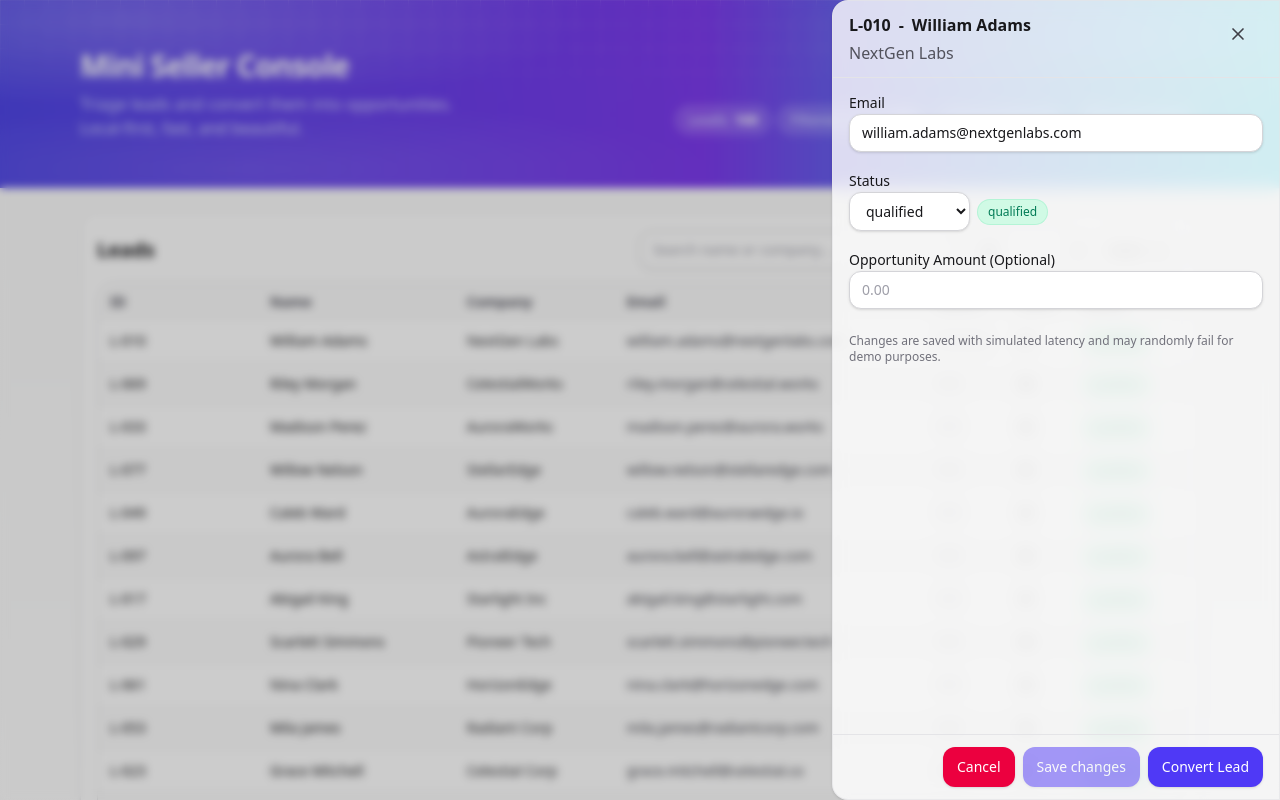
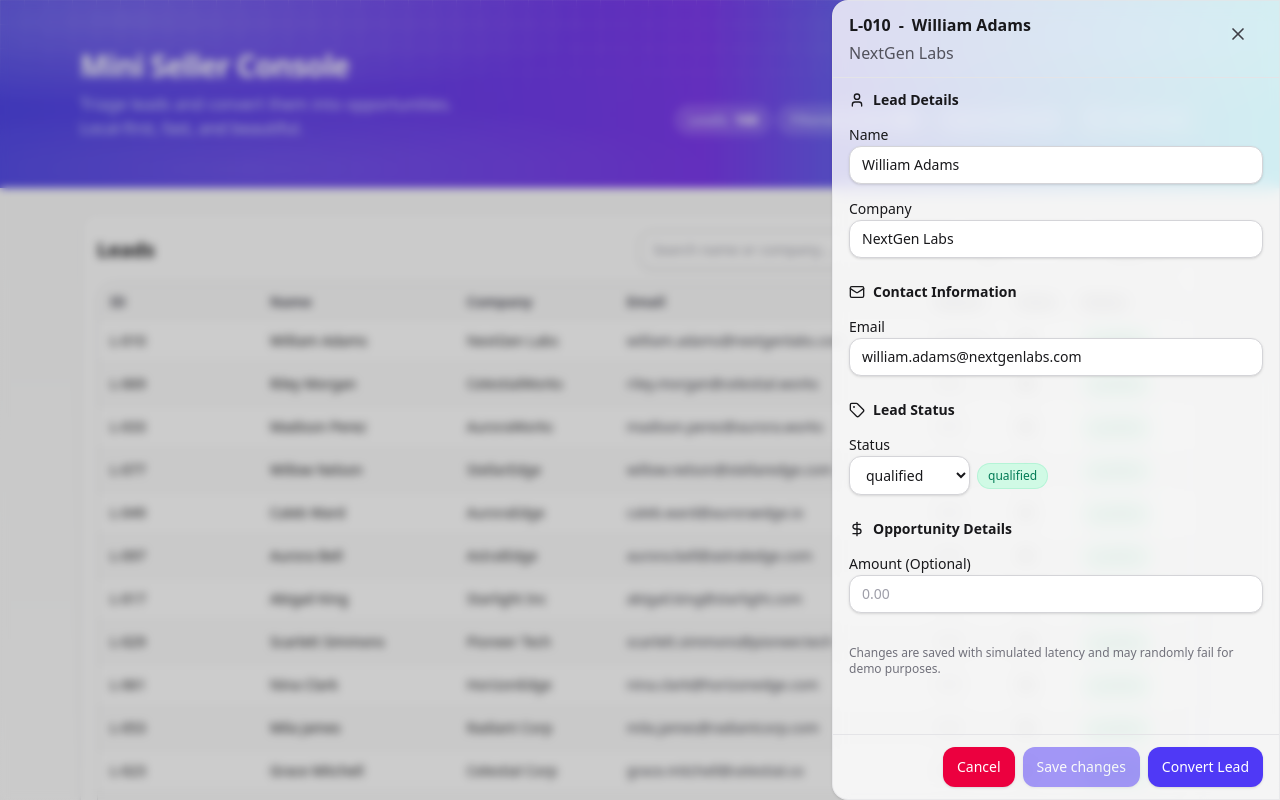
Before and after one commit to GabrielSpookyDev/uitify-mini-seller-console, a React (Vite) app: page / in a window 1280 px wide. Both pictures are taken after a click on the element 640 px from the left and 341 px from the top of the page. Shown: the top 800 px of the page. Built offline with nearby package versions, Linux system fonts and the light colour scheme.

Commit message:
feature: improving lead details panel

```diff
--- a/src/components/leads/LeadDetailPanel.tsx
+++ b/src/components/leads/LeadDetailPanel.tsx
@@ -5,7 +5,7 @@ import Input from "@/components/ui/Input";
 import Select from "@/components/ui/Select";
 import Button from "@/components/ui/Button";
 import Badge from "@/components/ui/Badge";
-import { X } from "lucide-react";
+import { X, Mail, User, Tag, DollarSign } from "lucide-react";
 import { useLeadsActions } from "@/state/leads/useLeads";
 import {
   isValidEmail,
@@ -36,6 +36,8 @@ export default function LeadDetailPanel({
   const closePanel = useLeadsActions().selectLead.bind(null, null);
   const panelRef = useRef<HTMLDivElement | null>(null);
 
+  const [name, setName] = useState(selectedLead.name);
+  const [company, setCompany] = useState(selectedLead.company);
   const [email, setEmail] = useState(selectedLead.email);
   const [status, setStatus] = useState<LeadStatus>(selectedLead.status);
   const [amount, setAmount] = useState<string>("");
@@ -61,13 +63,21 @@ export default function LeadDetailPanel({
 
   const emailError = getEmailValidationMessage(email);
   const isDirty =
-    email !== selectedLead.email || status !== selectedLead.status;
+    name !== selectedLead.name ||
+    company !== selectedLead.company ||
+    email !== selectedLead.email ||
+    status !== selectedLead.status;
 
   async function handleSave() {
     if (emailError) return;
     setPending("saving");
     setErrorMsg("");
-    const patch: Partial<Lead> = { email: normalizeEmail(email), status };
+    const patch: Partial<Lead> = {
+      name,
+      company,
+      email: normalizeEmail(email),
+      status,
+    };
     const previous = { ...selectedLead };
 
     updateLead(selectedLead.id, patch);
@@ -87,6 +97,8 @@ export default function LeadDetailPanel({
   }
 
   function handleCancel() {
+    setName(selectedLead.name);
+    setCompany(selectedLead.company);
     setEmail(selectedLead.email);
     setStatus(selectedLead.status);
     setAmount("");
@@ -113,10 +125,10 @@ export default function LeadDetailPanel({
 
       const opp: Opportunity = {
         id: generateUuidV4(),
-        name: selectedLead.name,
+        name,
         stage: "prospecting",
         amount: amount ? parseFloat(amount) : undefined,
-        accountName: selectedLead.company,
+        accountName: company,
         leadId: selectedLead.id,
         createdAt: new Date().toISOString(),
       };
@@ -191,13 +203,59 @@ export default function LeadDetailPanel({
           </div>
 
           <div className="flex-1 overflow-auto px-4 py-3">
-            <div className="space-y-4">
+            <div className="space-y-6">
               {errorMsg && (
                 <div className="rounded-md border border-rose-200 bg-rose-50 p-3 text-sm text-rose-700">
                   {errorMsg}
                 </div>
               )}
 
+              {/* Lead Details */}
+              <div className="space-y-3">
+                <div className="flex items-center gap-2 text-sm font-semibold text-zinc-900">
+                  <User className="h-4 w-4" />
+                  <span>Lead Details</span>
+                </div>
+                <div className="space-y-3">
+                  <div className="space-y-1.5">
+                    <label
+                      htmlFor="lead-name"
+                      className="text-sm font-medium text-zinc-900"
+                    >
+                      Name
+                    </label>
+                    <Input
+                      id="lead-name"
+                      type="text"
+                      value={name}
+                      onChange={(e) => setName(e.target.value)}
+                      placeholder="Lead name"
+                    />
+                  </div>
+                  <div className="space-y-1.5">
+                    <label
+                      htmlFor="lead-company"
+                      className="text-sm font-medium text-zinc-900"
+                    >
+                      Company
+                    </label>
+                    <Input
+                      id="lead-company"
+                      type="text"
+                      value={company}
+                      onChange={(e) => setCompany(e.target.value)}
+                      placeholder="Company name"
+                    />
+                  </div>
+                </div>
+              </div>
+
+              {/* Contact Information */}
+              <div className="space-y-3">
+                <div className="flex items-center gap-2 text-sm font-semibold text-zinc-900">
+                  <Mail className="h-4 w-4" />
+                  <span>Contact Information</span>
+                </div>
                 <div className="space-y-1.5">
                   <label
                     htmlFor="lead-email"
@@ -219,7 +277,14 @@ export default function LeadDetailPanel({
                     </p>
                   )}
                 </div>
+              </div>
 
+              {/* Lead Status */}
+              <div className="space-y-3">
+                <div className="flex items-center gap-2 text-sm font-semibold text-zinc-900">
+                  <Tag className="h-4 w-4" />
+                  <span>Lead Status</span>
+                </div>
                 <div className="space-y-1.5">
                   <label
                     htmlFor="lead-status"
@@ -243,13 +308,20 @@ export default function LeadDetailPanel({
                     <Badge tone={tone}>{status}</Badge>
                   </div>
                 </div>
+              </div>
 
+              {/* Opportunity Details */}
+              <div className="space-y-3">
+                <div className="flex items-center gap-2 text-sm font-semibold text-zinc-900">
+                  <DollarSign className="h-4 w-4" />
+                  <span>Opportunity Details</span>
+                </div>
                 <div className="space-y-1.5">
                   <label
                     htmlFor="opportunity-amount"
                     className="text-sm font-medium text-zinc-900"
                   >
-                  Opportunity Amount (Optional)
+                    Amount (Optional)
                   </label>
                   <Input
                     id="opportunity-amount"
@@ -260,6 +332,7 @@ export default function LeadDetailPanel({
                     min="0"
                     step="0.01"
                   />
+                </div>
               </div>
 
               <div className="pt-2 text-xs text-zinc-500">
@@ -286,10 +359,22 @@ export default function LeadDetailPanel({
               </Button>
               <Button
                 onClick={handleConvert}
-                disabled={pending !== "idle" || Boolean(emailError)}
-                title="Convert this lead into an opportunity"
+                disabled={
+                  pending !== "idle" ||
+                  Boolean(emailError) ||
+                  selectedLead.status === "converted"
+                }
+                title={
+                  selectedLead.status === "converted"
+                    ? "Lead already converted"
+                    : "Convert this lead into an opportunity"
+                }
               >
-                {pending === "converting" ? "Converting…" : "Convert Lead"}
+                {pending === "converting"
+                  ? "Converting…"
+                  : selectedLead.status === "converted"
+                  ? "Already Converted"
+                  : "Convert Lead"}
               </Button>
             </div>
           </div>
```
Lines whose indentation alone changed are shown as unchanged.
